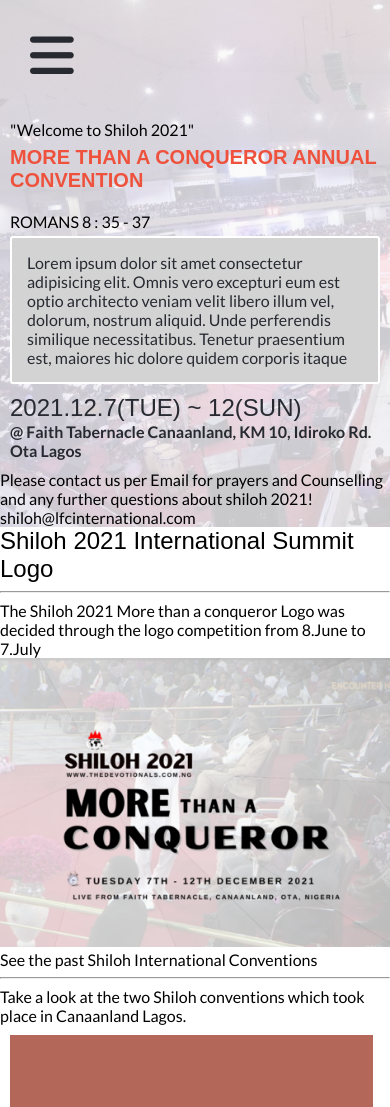
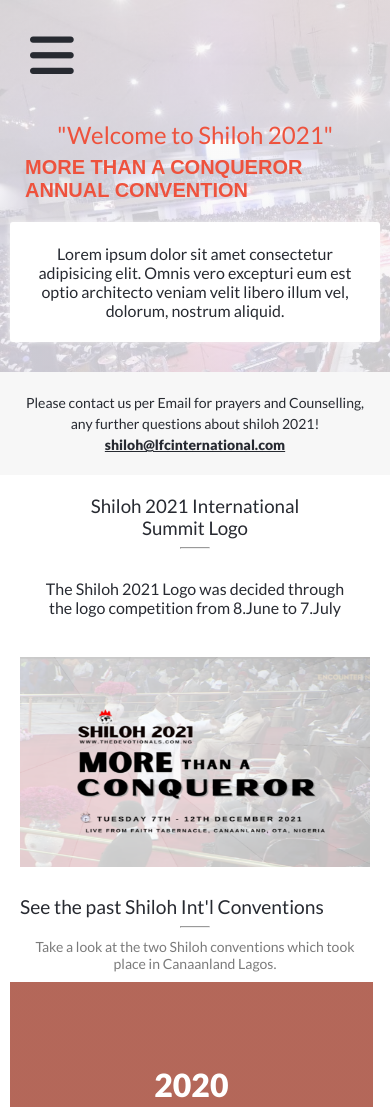
Before and after one commit to olaishola05/capstone, a website: page public/about.html in a window 390 px wide. Shown: the top 1107 px of the page. Drawn offline with Linux system fonts and the light colour scheme; a web font is replaced by a local one.

Commit message:
Mobile version complete v1.0

```diff
--- a/public/CSS/mobile.css
+++ b/public/CSS/mobile.css
@@ -116,6 +116,7 @@
 .program-item p {
   width: 85%;
   color: white;
+  font-size: 13px;
 }
 
 .program-section a {
@@ -212,15 +213,116 @@
   color: var(--primary-color);
 }
 
-.partners {
+.partners h3 {
+  color: white;
+}
+
+footer {
+  display: flex;
+  align-items: center;
+  margin-bottom: 15px;
+  justify-content: center;
+}
+
+footer hr {
+  margin-bottom: 10px;
+}
+
+footer img {
+  width: 50px;
+  height: 50px;
+  margin-right: 12px;
+}
+footer p {
+  color: var(--font-color);
+  font-size: 13px;
+}
+
+/* About section */
+.about-welcome {
+  display: flex;
+  justify-content: center;
+}
+.welcome-title {
+  padding-left: 15px;
+}
+
+.none {
   display: none;
 }
 
-footer {
-  display: nones;
+.about-description {
+  background-color: white !important;
+  text-align: center;
+  box-shadow: -1px 0px 5px 0px rgba(247, 247, 247, 0.75);
+  -webkit-box-shadow: -1px 0px 5px 0px rgba(247, 247, 247, 0.75);
+  -moz-box-shadow: -1px 0px 5px 0px rgba(247, 247, 247, 0.75);
+  padding: 20px !important;
 }
 
-/* About section */
+.contact {
+  margin-top: 20px;
+  text-align: center;
+  background-color: #f7f7f7;
+  padding: 20px;
+}
+
+.contact p {
+  font-size: 14px;
+  color: var(--font-color);
+  line-height: 1.5;
+}
+
+.contact-email {
+  font-weight: 900;
+  text-decoration: underline;
+}
+
+.shiloh-logo {
+  text-align: center;
+}
+
+.shiloh-logo h3 {
+  font-family: var(--font-family);
+  padding: 20px 20px 0px 20px;
+  width: 250px;
+  margin: 0 auto;
+  color: var(--font-color);
+}
+
+.shiloh-logo hr {
+  margin-bottom: 10px;
+}
+.shiloh-logo p {
+  width: 350px;
+  margin: 0 auto;
+  color: var(--font-color);
+  padding: 20px 20px 20px 20px;
+}
+
+.shiloh-logo img {
+  width: 400px;
+  padding: 20px;
+  height: 250px;
+}
+
+.past-events h3 {
+  font-family: var(--font-family);
+  padding: 5px 20px 0px 20px;
+  color: var(--font-color);
+  font-size: 1.2rem;
+}
+
+.past-events hr {
+  margin-bottom: 10px;
+}
+.past-events .events-desc {
+  padding: 0px 20px 0px 20px;
+  text-align: center;
+  color: #7b7b7b;
+  font-size: 14px;
+}
+
 .past-event-one {
   background: linear-gradient(rgba(148, 39, 19, 0.7), rgba(148, 39, 19, 0.7)),
     url(/public/images/shiloh-2019webp);
@@ -265,3 +367,32 @@
   margin-top: 40px;
   width: 90%;
 }
+
+.about-page {
+  padding: 20px;
+  display: block;
+  margin-bottom: 20px;
+  background-color: #414246;
+  margin-top: 20px;
+}
+
+.about-page {
+  text-align: center;
+}
+
+.about-page h3 {
+  color: white;
+}
+
+.partners-box span {
+  color: white;
+  font-weight: 600;
+  margin-right: 10px;
+}
+.about-footer {
+  margin-bottom: 10px;
+}
+
+.about-page hr {
+  margin-bottom: 10px;
+}
--- a/public/about.html
+++ b/public/about.html
@@ -50,7 +50,7 @@
         <div class="bottom-nav-container">
           <a href="#" class="logo">Shiloh</a>
           <nav class="bottom-nav">
-            <li><a href="#">Home</a></li>
+            <li><a href="../index.html">Home</a></li>
             <li><a href="./public/about.html">About</a></li>
             <li><a href="#">Program</a></li>
             <li><a href="#">Join</a></li>
@@ -62,43 +62,37 @@
       </header>
 
       <section class="headline">
-        <span>"Welcome to Shiloh 2021"</span>
-        <h1>MORE THAN A CONQUEROR ANNUAL CONVENTION</h1>
-        <span>ROMANS 8 : 35 - 37</span>
-        <p>
+        <span class="welcome about-welcome">"Welcome to Shiloh 2021"</span>
+        <h1 class="welcome-title">MORE THAN A CONQUEROR ANNUAL CONVENTION</h1>
+        <span class="scripture none">ROMANS 8 : 35 - 37</span>
+        <p class="about-description">
           Lorem ipsum dolor sit amet consectetur adipisicing elit. Omnis vero
           excepturi eum est optio architecto veniam velit libero illum vel,
-          dolorum, nostrum aliquid. Unde perferendis similique necessitatibus.
-          Tenetur praesentium est, maiores hic dolore quidem corporis itaque
+          dolorum, nostrum aliquid.
         </p>
-
-        <h3>2021.12.7(TUE) ~ 12(SUN)</h3>
-        <span class="location"
-          >@ Faith Tabernacle Canaanland, KM 10, Idiroko Rd. Ota Lagos</span
-        >
       </section>
       <section class="contact">
         <p>
-          Please contact us per Email for prayers and Counselling and any
-          further questions about shiloh 2021!
+          Please contact us per Email for prayers and Counselling, any further
+          questions about shiloh 2021!
         </p>
-        <p>shiloh@lfcinternational.com</p>
+        <p class="contact-email">shiloh@lfcinternational.com</p>
       </section>
     </div>
 
     <section class="shiloh-logo">
-      <h2>Shiloh 2021 International Summit Logo</h2>
-      <hr />
+      <h3>Shiloh 2021 International Summit Logo</h3>
+      <hr class="break" />
       <p>
-        The Shiloh 2021 More than a conqueror Logo was decided through the logo
-        competition from 8.June to 7.July
+        The Shiloh 2021 Logo was decided through the logo competition from
+        8.June to 7.July
       </p>
       <img src="./images/SHILOH-THEME-DESIGN.png" alt="shiloh logo" />
     </section>
     <section class="past-events">
-      <h4>See the past Shiloh International Conventions</h4>
-      <hr />
-      <p>
+      <h3>See the past Shiloh Int'l Conventions</h3>
+      <hr class="break" />
+      <p class="events-desc">
         Take a look at the two Shiloh conventions which took place in Canaanland
         Lagos.
       </p>
@@ -112,16 +106,17 @@
         <p>Shiloh 2019 International in Canaanland</p>
       </div>
     </section>
-    <section class="partners">
-      <h4>Partner</h4>
-      <hr />
-      <div>
-        <h3>Salvation Ministries</h3>
-        <h3>Dunamis International</h3>
+    <section class="partners about-page">
+      <h3>Partner</h3>
+      <hr class="break" />
+      <div class="partners-box">
+        <span>Salvation Ministries</span>
+        <span>Dunamis International</span>
+        <span>Love of Christ Generation Church C&S Worldwide Rev</span>
       </div>
     </section>
 
-    <footer>
+    <footer class="about-footer">
       <img src="./images/logo.png" alt="" />
       <div class="footer-text">
         <p>2021 Living Faith International</p>
```
Also changed, not shown: index.html (+4 -4 lines).
